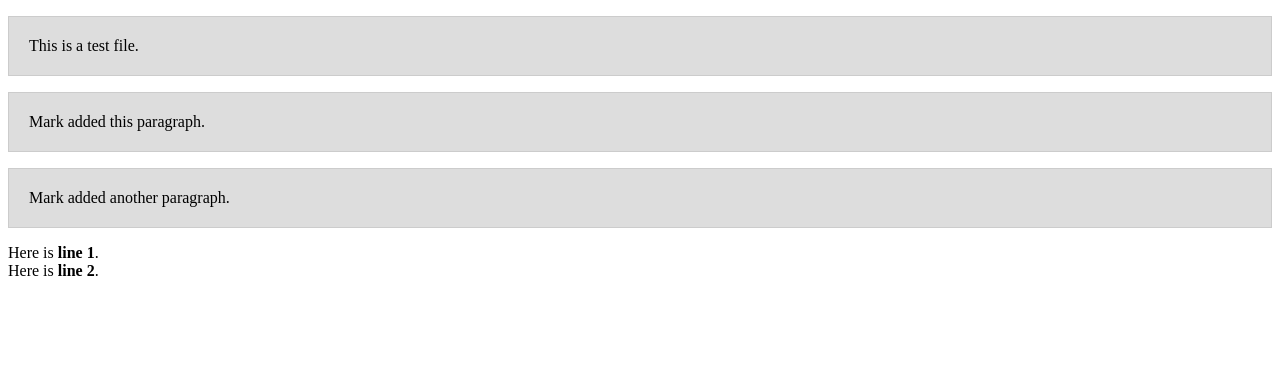
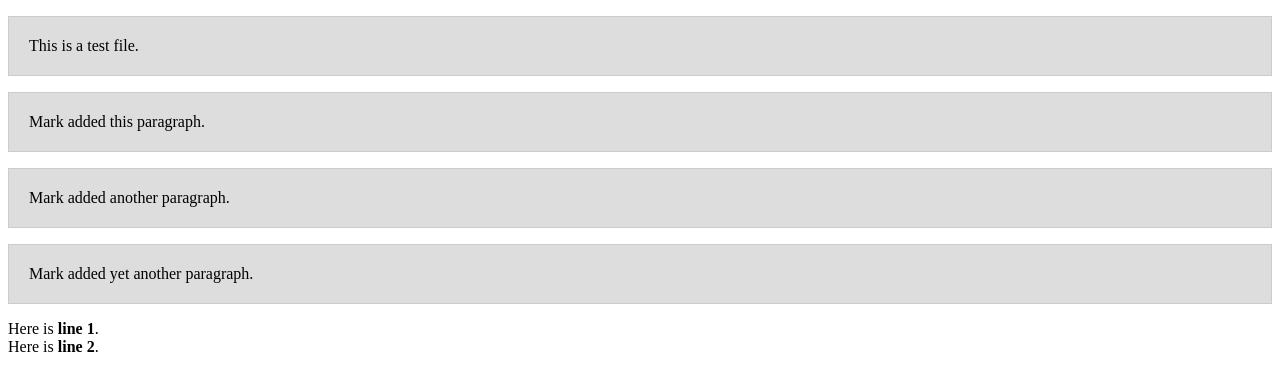
Before and after one commit to joeloveland14/learning-git, a plain HTML site: page index.html in a window 1280 px wide. Drawn offline with Linux system fonts and the light colour scheme.

Commit message:
Added a 3rd paragraph.

```diff
--- a/index.html
+++ b/index.html
@@ -13,6 +13,7 @@
 	<p>This is a test file.</p>
 	<p>Mark added this paragraph.</p>
 	<p>Mark added another paragraph.</p>
+	<p>Mark added yet another paragraph.</p>
 
 	Here is <strong>line 1</strong>.<br />
 
```
